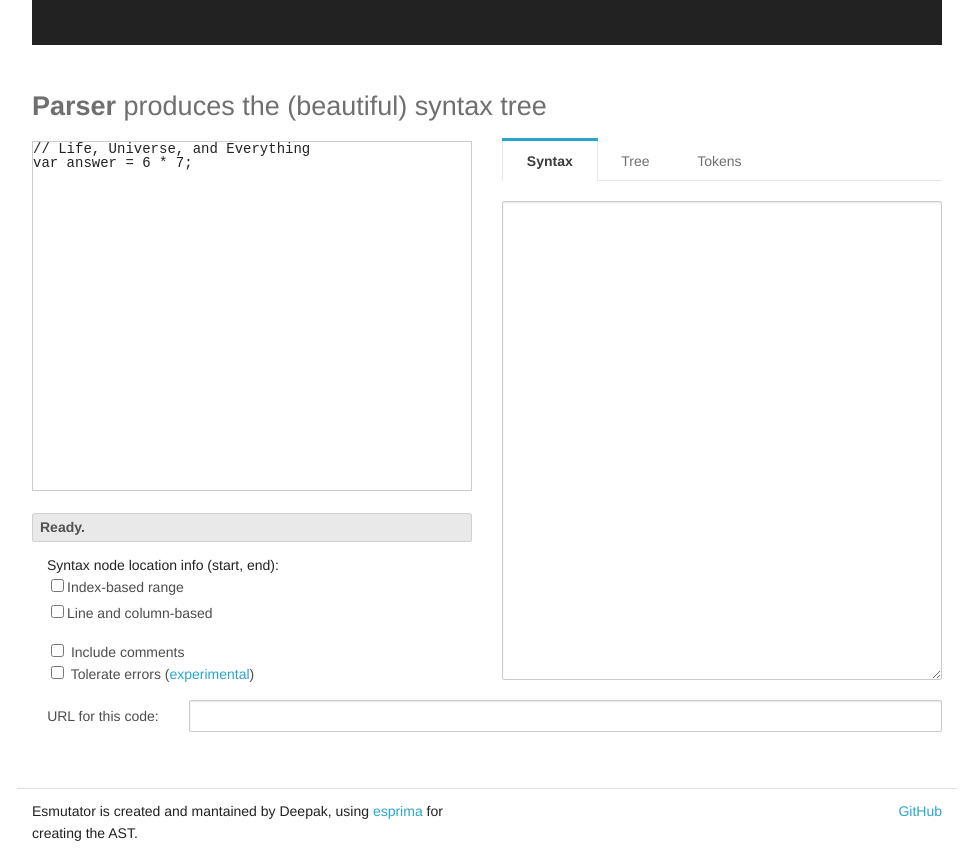
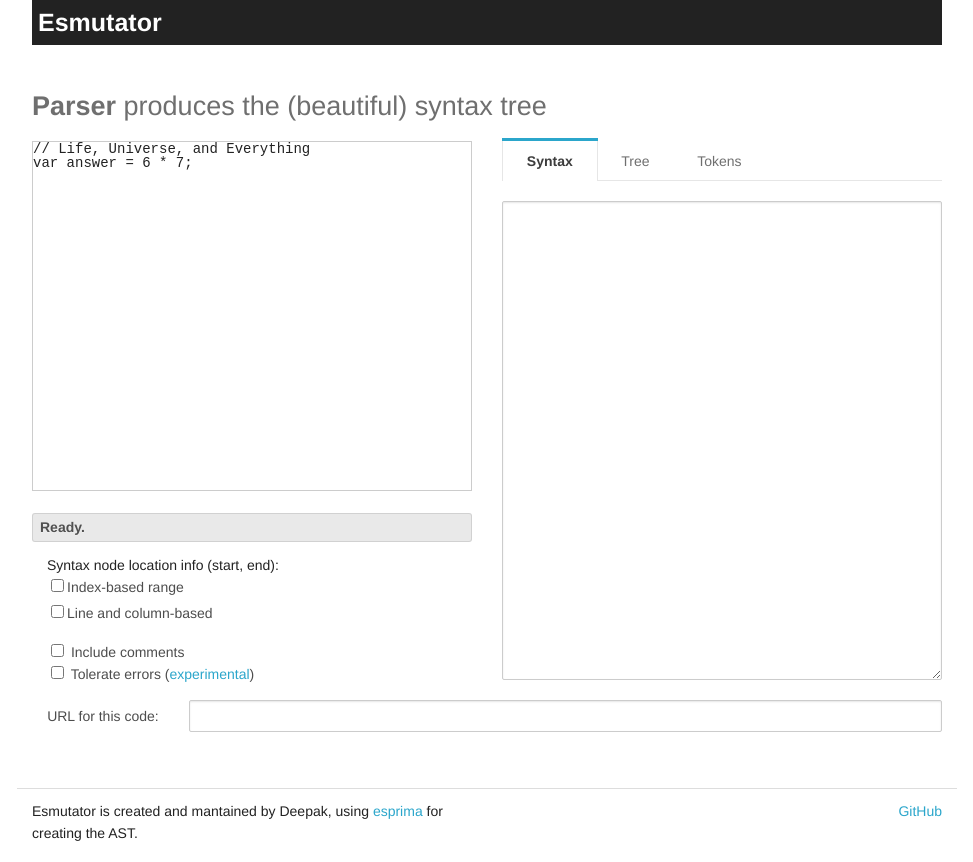
Before and after one commit to deepak1556/esmutator, a plain HTML site: page index.html in a window 1280 px wide. Shown: the whole page, without its empty margins (153-1126 px from the left). Drawn offline with Linux system fonts and the light colour scheme; files that its build step writes are made by us from their sources; a script that the page names is missing.

Commit message:
style changes

```diff
--- a/assests/style.css
+++ b/assests/style.css
@@ -16,6 +16,12 @@
     border-left: 3px solid #ddd;
     margin: 5px 3px 8px 15px;
     padding: 0 0 0 8px;
+}
+
+.name h1 {
+    font-size: 25px;
+    color: #fff;
+    padding-left: 6px;
 }
 
 .textviewContainer {
--- a/index.html
+++ b/index.html
@@ -8,7 +8,7 @@
   <meta name="viewport" content="width=device-width" />
   <link rel="stylesheet" type="text/css" href="assests/built-editor.css"/>
   <link rel="stylesheet" type="text/css" href="assests/style.css"/>
-  <link rel="stylesheet" href="asssets/foundation.min.css">
+  <link rel="stylesheet" href="assests/foundation.min.css">
   <script src="http://yui.yahooapis.com/3.9.0/build/yui/yui-min.js"></script>
 <style>
 textarea {
```
